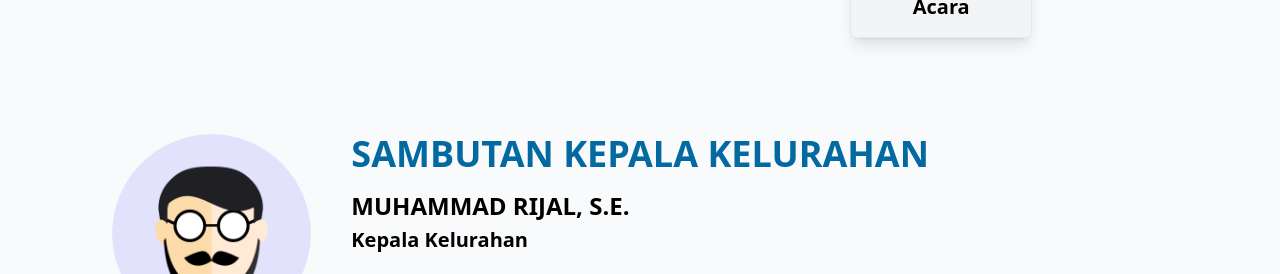
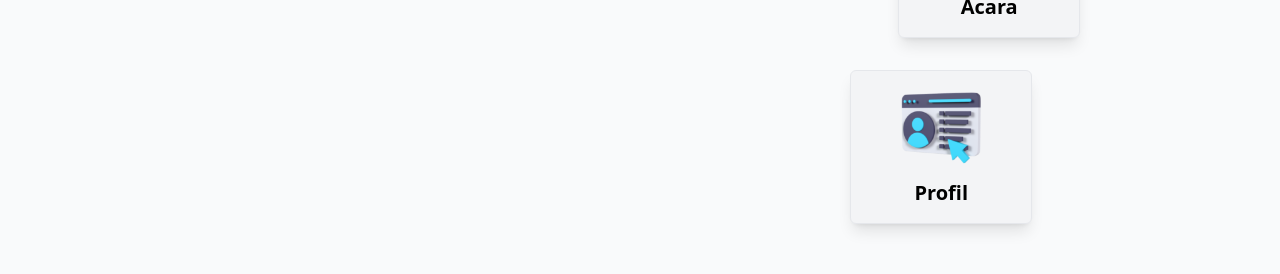
Before and after one commit to adnanamiruddin/tanah-jaya-village-profile-web-project-client, a Next.js app: page / in a window 1280 px wide. Shown: the part 1246-1520 px from the top of the page. Built offline with nearby package versions, Linux system fonts and the light colour scheme.

Commit message:
feat: Add new 3d icon on home welcome

```diff
--- a/src/pages/index.jsx
+++ b/src/pages/index.jsx
@@ -68,18 +68,28 @@ export default function HomePage() {
             text="Berita"
             href="/berita"
           />
+          <div className="hidden md:inline"></div>
+          <div className="hidden md:inline"></div>
+          <div className="hidden md:inline"></div>
+          <div className="hidden md:inline"></div>
           <HomeIcon
             iconSrc="/icon-event.png"
             iconAlt="Icon Event"
             text="Acara"
             href="/acara"
           />
+          <HomeIcon
+            iconSrc="/icon-profile.png"
+            iconAlt="Icon Profile"
+            text="Profil"
+            href="/profil-kelurahan"
+          />
         </div>
       </div>
 
       {/* SAMBUTAN */}
       <div className="mt-10 md:mt-24 md:flex md:gap-10">
-        <div className="hidden md:block md:w-[30%]">
+        <div className="hidden md:block md:w-[40%]">
           <Image
             src="/icon-man.png"
             alt="Bapak Kepala Kelurahan"
```
Also changed, not shown: public/icon-profile.png (added).
